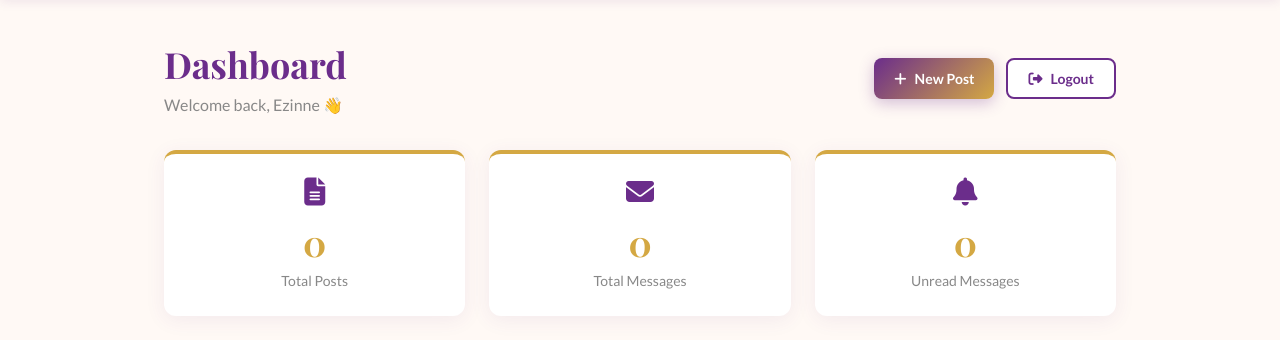
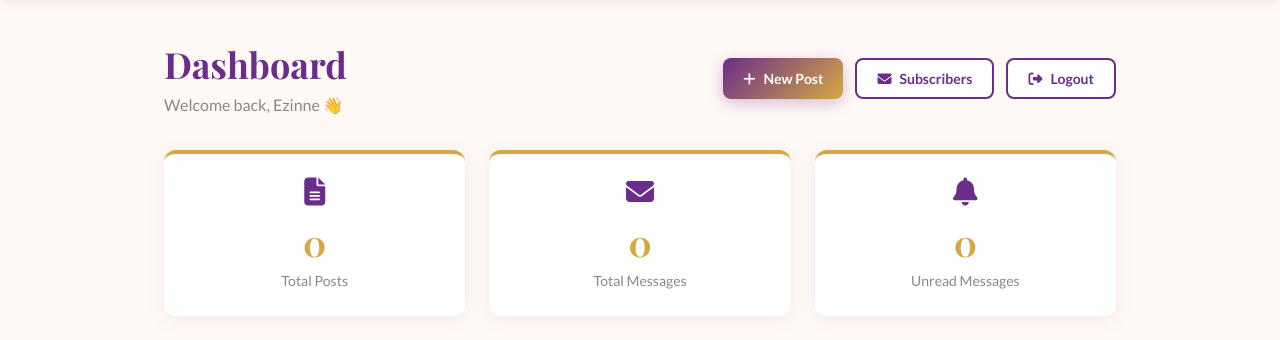
Before and after one commit to Eminence-Pyro/InnerPeace_Hub, a Flask app: page /admin in a window 1280 px wide. Shown: the part 90-430 px from the top of the page. Run offline with Flask 3, Linux system fonts and the light colour scheme; a user stored in the database is signed in; some libraries are stand-ins or nearby versions.

Commit message:
Add Subscribers link to admin dashboard

```diff
--- a/templates/admin/dashboard.html
+++ b/templates/admin/dashboard.html
@@ -18,6 +18,11 @@
         <a href="{{ url_for('admin.create_post') }}" class="btn-primary">
           <i class="fas fa-plus"></i>
           New Post
+        </a>
+
+        <a href="{{ url_for('admin.subscribers') }}" class="btn-secondary">
+          <i class="fas fa-envelope"></i>
+          Subscribers
         </a>
 
         <a href="{{ url_for('auth.admin_logout') }}" class="btn-secondary">
```
